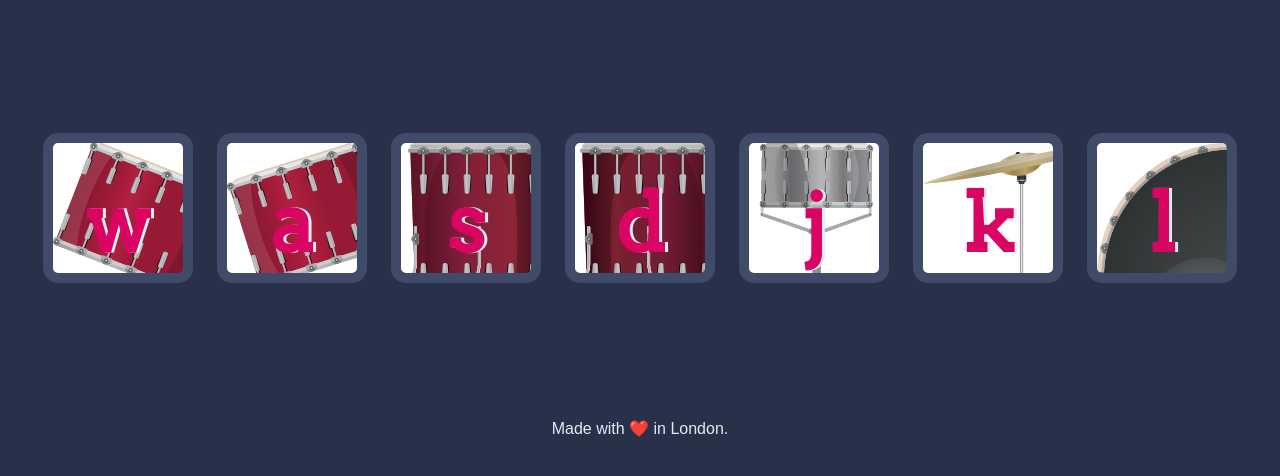
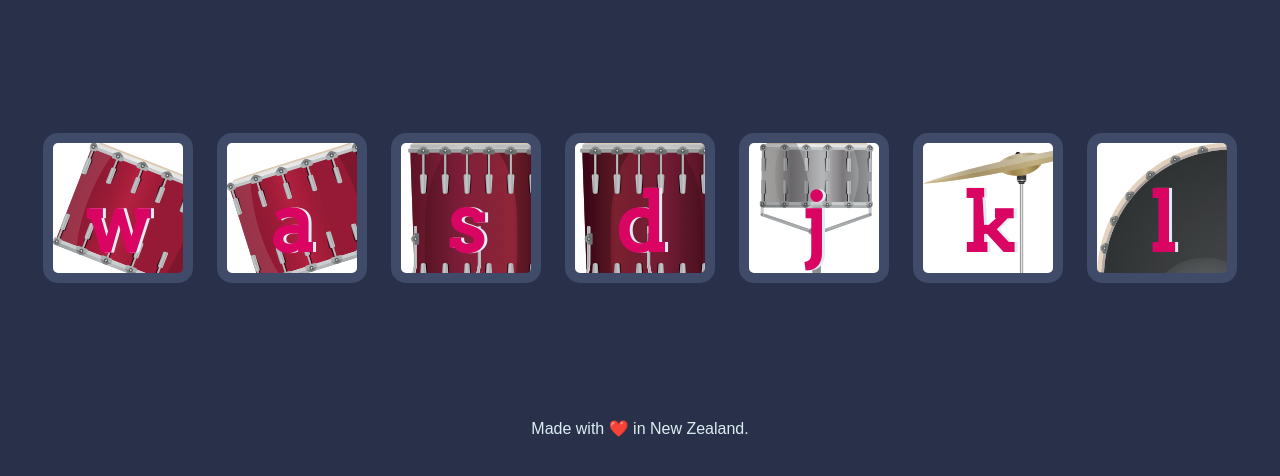
Before and after one commit to Aaront028/Drum-Kit, a plain HTML site: page index.html in a window 1280 px wide. Shown: the part 156-632 px from the top of the page. Drawn offline with Linux system fonts and the light colour scheme.

Commit message:
Changed countries
Changed London to New Zealand

```diff
--- a/index.html
+++ b/index.html
@@ -26,7 +26,7 @@
 
 </body>
 <footer>
-  Made with ❤️ in London.
+  Made with ❤️ in New Zealand.
 </footer>
 
 </html>
```
